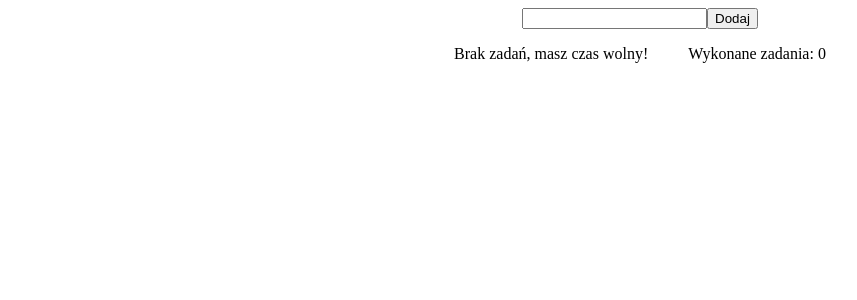
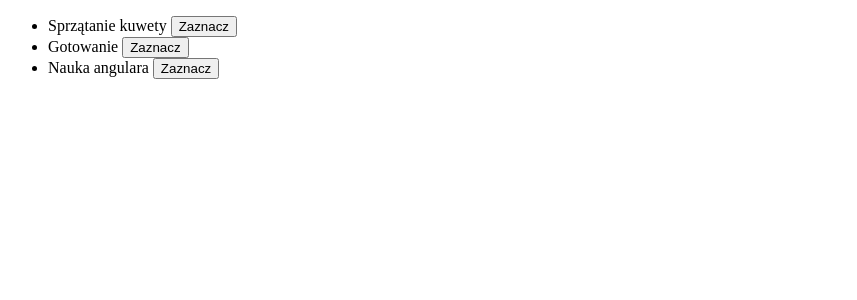
Before and after one commit to Kastyk/angular-kurs, an Angular app: page / in a window 1280 px wide. Shown: the top 300 px of the page, without its empty margins (0-857 px from the left). Built offline with nearby package versions, Linux system fonts and the light colour scheme.

Commit message:
@Input i @Output

```diff
--- a/src/app/app.component.html
+++ b/src/app/app.component.html
@@ -1,30 +1,2 @@
-<div>
-  <div class="container">
-    <div>
-      <input [(ngModel)]="newTask" />
-      <button (click)="add()">Dodaj</button>
-    </div>
-  </div>
-  <div class="container">
-    <ng-container *ngIf="taskList.length > 0; else noTask">
-      <ul>
-        <li *ngFor="let task of taskList">
-          {{ task }}
-          <button (click)="remove(task)">Usuń</button>
-          <button (click)="done(task)">Zrobione</button>
-        </li>
-      </ul>
-    </ng-container>
-    <ng-template #noTask>
-      <p>Brak zadań, masz czas wolny!</p>
-    </ng-template>
-    <div>
-      <ul>
-        <p>Wykonane zadania: {{ taskDone.length }}</p>
-        <li *ngFor="let itemDone of taskDone">
-          {{ itemDone }}
-        </li>
-      </ul>
-    </div>
-  </div>
-</div>
+<app-child [tasks]="tasksList" (eventTask)="select($event)"></app-child>
+<!--Przekazujemy taski z listy w clasie App do komponentu child, oraz wykorzystujemy metodę select eventu eventTask-->
--- a/src/app/app.component.ts
+++ b/src/app/app.component.ts
@@ -6,20 +6,10 @@ import { Component } from '@angular/core';
   styleUrls: ['./app.component.css'],
 })
 export class AppComponent {
-  newTask: string;
-  taskList: string[] = [];
-  taskDone: string[] = [];
+  tasksList: string[] = ['Sprzątanie kuwety', 'Gotowanie', 'Nauka angulara'];
   constructor() {}
-  add(): void {
-    this.taskList.push(this.newTask);
-    this.newTask = '';
-  }
-  remove(task: string): void {
-    // ja bym spróbował z usunięciem tylko tego elementu, korzystając z indeksu
-    this.taskList = this.taskList.filter((item) => item !== task);
-  }
-  done(task: string): void {
-    this.taskDone.push(task);
-    this.remove(task);
+
+  select(task: string): void {
+    console.log(task);
   }
 }
--- a/src/app/app.module.ts
+++ b/src/app/app.module.ts
@@ -4,11 +4,13 @@ import { FormsModule } from '@angular/forms';
 
 import { AppRoutingModule } from './app-routing.module';
 import { AppComponent } from './app.component';
+import { ChildComponent } from './child/child.component';
 
 @NgModule({
   declarations: [
     // tablica komponentów, pipe'ów i dyrektyw
     AppComponent,
+    ChildComponent,
   ],
   imports: [
     BrowserModule, // moduł używany do odpalenie aplikacji w przeglądarce
--- /dev/null
+++ b/src/app/child/child.component.html
@@ -0,0 +1,6 @@
+<ul>
+  <li *ngFor="let task of tasks">
+    {{ task }}
+    <button (click)="select(task)">Zaznacz</button>
+  </li>
+</ul>
--- /dev/null
+++ b/src/app/child/child.component.ts
@@ -0,0 +1,23 @@
+import { Component, Input, OnInit, Output, EventEmitter } from '@angular/core';
+// import { EventEmitter } from 'events';
+
+@Component({
+  selector: 'app-child',
+  templateUrl: './child.component.html',
+  styleUrls: ['./child.component.css'],
+})
+export class ChildComponent implements OnInit {
+  // tasks przechowuje tablicę przekazaną przez app component
+  // i wyświetla ją  w htmlu
+  @Input() tasks: string[] = [];
+  // eventTask to nasza nazwa eventu
+  @Output() eventTask: any = new EventEmitter();
+  constructor() {}
+
+  ngOnInit(): void {}
+  // select to będzie jedna z dostępnych metod eventu eventTask
+  select(task: string): void {
+    // emitujemy nazwę taska
+    this.eventTask.emit(task);
+  }
+}
```
Also changed, not shown: src/app/child/child.component.css (added), 1 other file (tests, documents, lock files or other folders).
